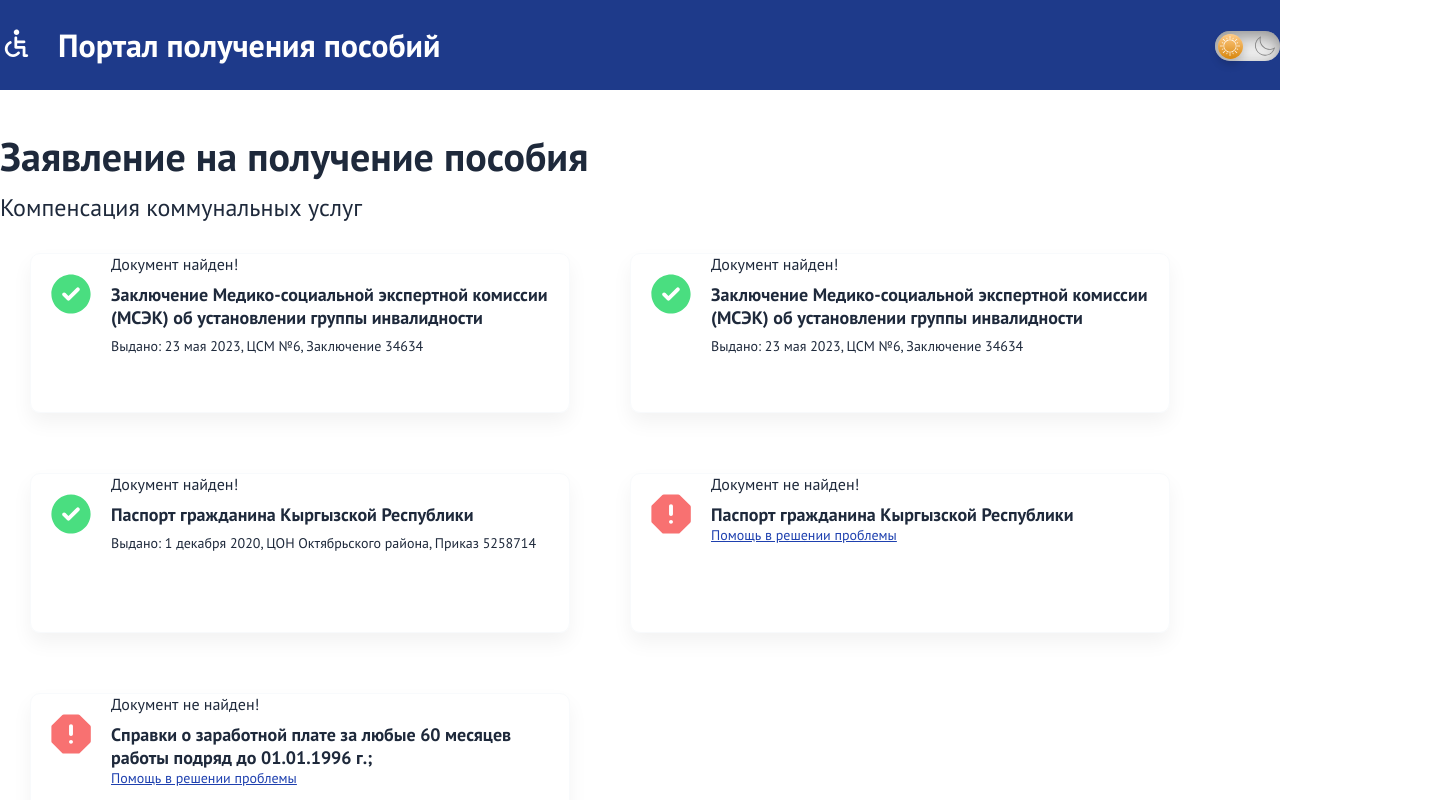
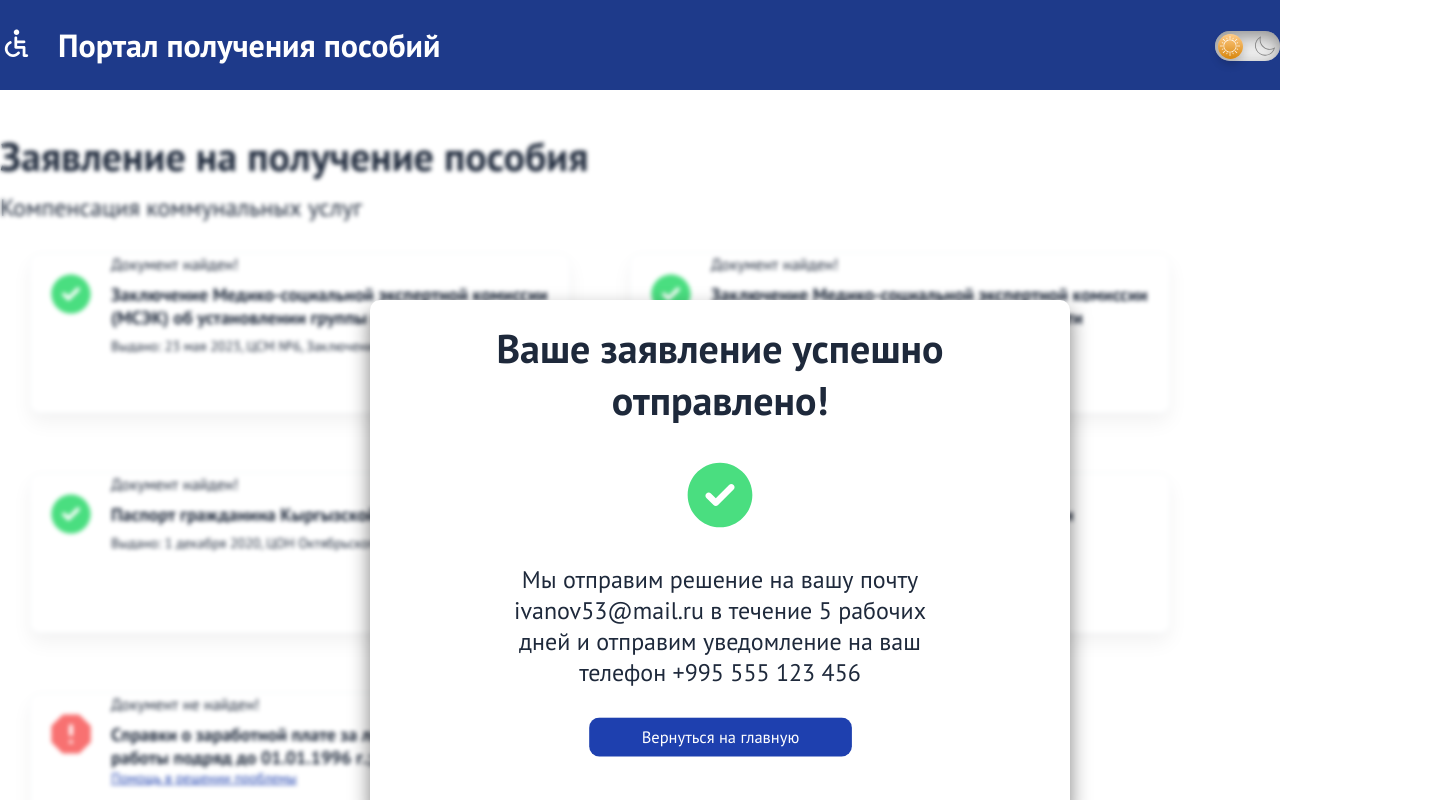
Before and after one commit to Usubaliev06/hackaton0.2, a React (Create React App) app: page /form in a window 1280 px wide. Shown: the top 800 px of the page, 1440 px wide, since content can reach past the window. Built offline with nearby package versions, Linux system fonts and the light colour scheme.

Commit message:
add Route

```diff
--- a/src/components/pages/form/style.css
+++ b/src/components/pages/form/style.css
@@ -129,7 +129,7 @@
 }
 
 .access-wrap {
-    display: none;
+    display: block;
     padding: 210px 370px;
     margin: 0 auto;
     position: absolute;
```
